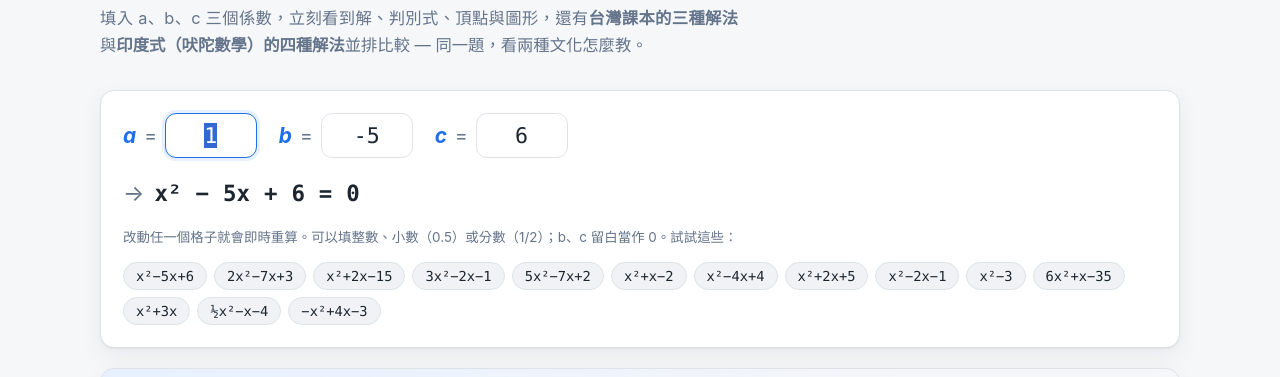
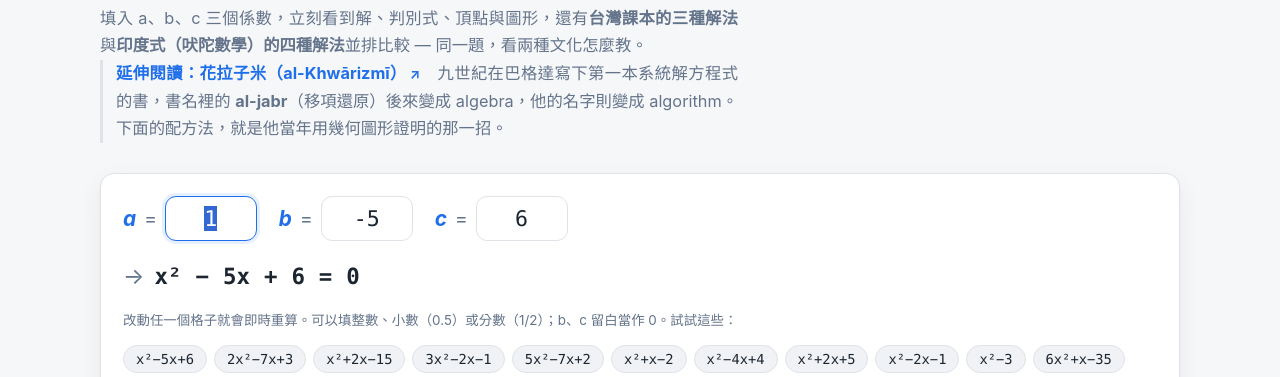
Before and after one commit to shauncage/junior-edu, a plain HTML site: page subjects/math/quadratic.html in a window 1280 px wide. Shown: the part 202-579 px from the top of the page. Drawn offline with Linux system fonts and the light colour scheme.

Commit message:
標題區下方加上花拉子米的延伸閱讀連結
連到維基百科的花拉子米（al-Khwārizmī）條目。沒有只放一條裸網址，
而是補上與這個單元的關聯：他在九世紀寫下第一本系統解方程式的書，
書名裡的 al-jabr 後來變成 algebra，名字則變成 algorithm，
而頁面下方教的配方法就是他當年用幾何圖形證明的方法。

連結開新分頁（target=_blank + rel=noopener），不會把學生帶離頁面。

Co-Authored-By: Claude Opus 5 (1M context) <noreply@anthropic.com>

```diff
--- a/assets/css/app.css
+++ b/assets/css/app.css
@@ -85,9 +85,18 @@ a:hover { text-decoration: underline; }
 .hero h1 { font-size: 2rem; margin: 0 0 8px; letter-spacing: -.02em; }
 .hero p { margin: 0; color: var(--muted); font-size: 1.02rem; max-width: 62ch; }
 
+/* 標題區底下的延伸閱讀 */
+.hero-link {
+  margin: 16px 0 0; max-width: 62ch; font-size: .92rem; color: var(--muted);
+  padding-left: 13px; border-left: 3px solid var(--border);
+}
+.hero-link a { font-weight: 700; }
+.hero-link .ext { font-size: .82em; margin-left: 3px; }
+
 /* 中文長段落：左右對齊，斷行時避開行首標點，最後一行不要只剩一兩個字。
    （行末是 <br> 的那行不會被拉開，所以有手動換行的區塊也安全） */
 .hero p,
+.hero-link,
 .card > p,
 .card-sub,
 .grid p,
--- a/subjects/math/quadratic.html
+++ b/subjects/math/quadratic.html
@@ -25,6 +25,7 @@
     <div class="eyebrow">數學 · 代數 · 第一單元</div>
     <h1>一元二次方程式</h1>
     <p>填入 a、b、c 三個係數，立刻看到解、判別式、頂點與圖形，還有<strong>台灣課本的三種解法</strong>與<strong>印度式（吠陀數學）的四種解法</strong>並排比較 — 同一題，看兩種文化怎麼教。</p>
+    <p class="hero-link"><a href="https://zh.wikipedia.org/zh-tw/%E8%8A%B1%E6%8B%89%E5%AD%90%E7%B1%B3" target="_blank" rel="noopener noreferrer">延伸閱讀：花拉子米（al-Khwārizmī）<span class="ext">↗</span></a>　九世紀在巴格達寫下第一本系統解方程式的書，書名裡的 <strong>al-jabr</strong>（移項還原）後來變成 algebra，他的名字則變成 algorithm。下面的配方法，就是他當年用幾何圖形證明的那一招。</p>
   </section>
 
   <section class="card">
```
Also changed, not shown: 1 other file.
